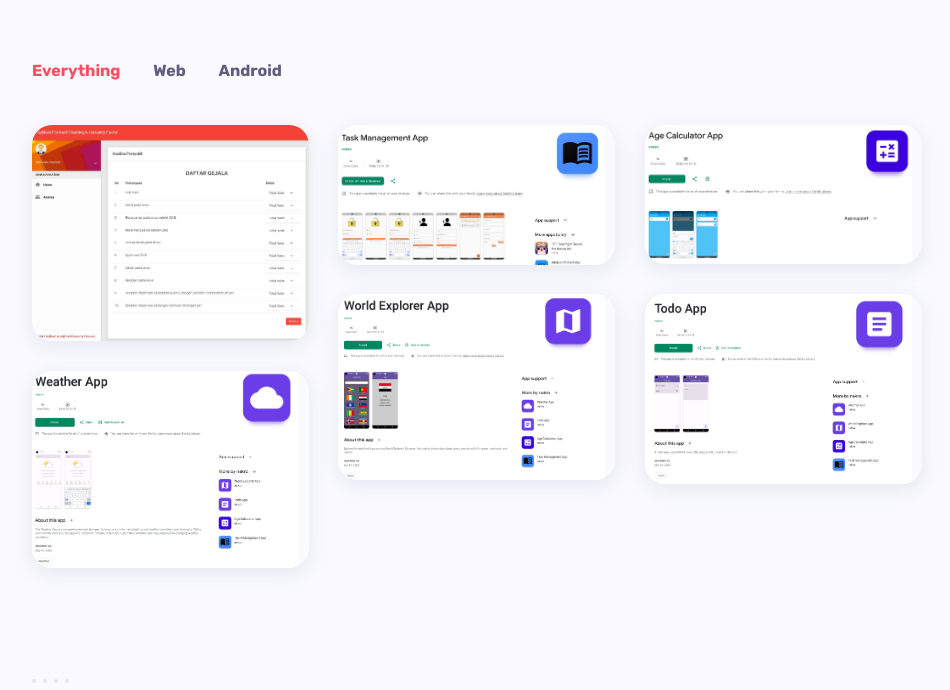
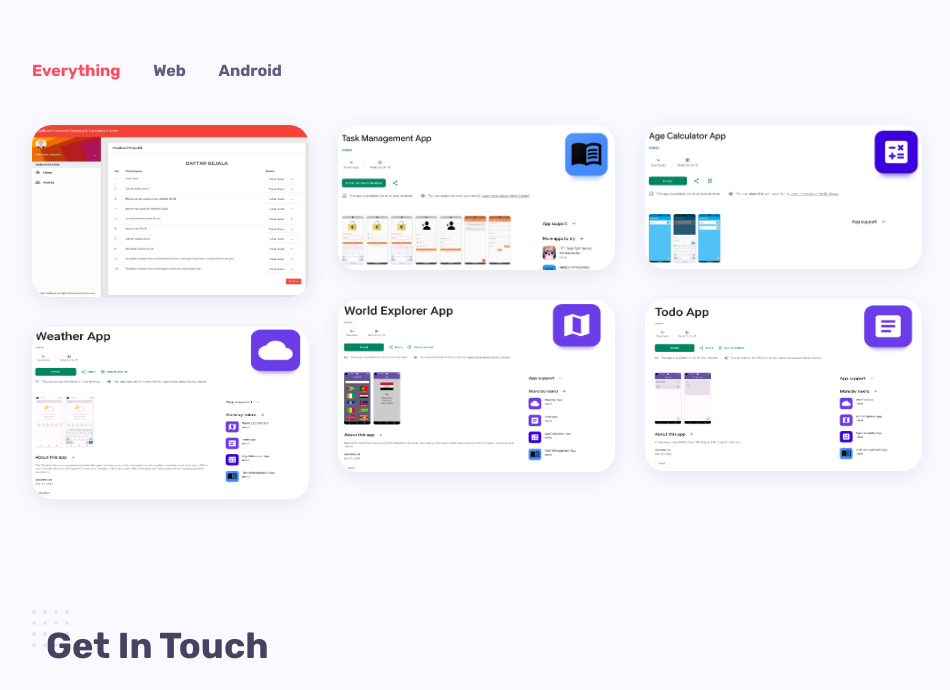
Before and after one commit to nekrophantom/portfolio, a plain HTML site: page index.html in a window 1280 px wide. Shown: the part 2342-3032 px from the top of the page, without its empty margins (218-1168 px from the left). Drawn offline with Linux system fonts and the light colour scheme.

Commit message:
fix: remarks django project & adjust image projects

```diff
--- a/index.html
+++ b/index.html
@@ -439,7 +439,7 @@
 								<span class="more-button"><i class="icon-options"></i></span>
 							</div>
 							<div class="thumb">
-								<img src="/images/projects/project1.JPG" alt="Portfolio-title" />
+								<img src="/images/projects/project1.JPG" alt="Portfolio-title" style="width: 100%; height: 100%;max-width: 330px;max-height: 172px;"/>
 								<div class="mask"></div>
 							</div>
 						</div>
@@ -463,7 +463,7 @@
 								<span class="more-button"><i class="icon-options"></i></span>
 							</div>
 							<div class="thumb">
-								<img src="/images/projects/project3.JPG" style="width: 100%; height: 100%;max-width: 267px;max-height: 300px;" alt="Portfolio-title" />
+								<img src="/images/projects/project3.JPG" style="width: 100%; height: 100%;max-width: 330px;max-height: 172px;" alt="Portfolio-title" />
 								<div class="mask"></div>
 							</div>
 						</div>
@@ -486,7 +486,7 @@
 								<span class="more-button"><i class="icon-options"></i></span>
 							</div>
 							<div class="thumb">
-								<img src="/images/projects/project4.JPG" style="width: 100%; height: 100%;max-width: 267px;max-height: 300px;" alt="Portfolio-title" />
+								<img src="/images/projects/project4.JPG" style="width: 100%; height: 100%;max-width: 330px;max-height: 172px;" alt="Portfolio-title" />
 								<div class="mask"></div>
 							</div>
 						</div>
@@ -509,7 +509,7 @@
 								<span class="more-button"><i class="icon-options"></i></span>
 							</div>
 							<div class="thumb">
-								<img src="/images/projects/project5.png" style="width: 100%; height: 100%;max-width: 267px;max-height: 300px;" alt="Portfolio-title" />
+								<img src="/images/projects/project5.png" style="width: 100%; height: 100%;max-width: 330px;max-height: 172px;" alt="Portfolio-title" />
 								<div class="mask"></div>
 							</div>
 						</div>
@@ -532,7 +532,7 @@
 								<span class="more-button"><i class="icon-options"></i></span>
 							</div>
 							<div class="thumb">
-								<img src="/images/projects/project6.png" style="width: 100%; height: 100%;max-width: 267px;max-height: 300px;" alt="Portfolio-title" />
+								<img src="/images/projects/project6.png" style="width: 100%; height: 100%;max-width: 330px;max-height: 172px;" alt="Portfolio-title" />
 								<div class="mask"></div>
 							</div>
 						</div>
@@ -556,7 +556,7 @@
 								<span class="more-button"><i class="icon-options"></i></span>
 							</div>
 							<div class="thumb">
-								<img src="/images/projects/project7.png" style="width: 100%; height: 100%;max-width: 267px;max-height: 300px;" alt="Portfolio-title" />
+								<img src="/images/projects/project7.png" style="width: 100%; height: 100%;max-width: 330px;max-height: 172px;" alt="Portfolio-title" />
 								<div class="mask"></div>
 							</div>
 						</div>
@@ -580,7 +580,7 @@
 								<span class="more-button"><i class="icon-options"></i></span>
 							</div>
 							<div class="thumb">
-								<img src="/images/projects/project8.png" style="width: 100%; height: 100%;max-width: 267px;max-height: 300px;" alt="Portfolio-title" />
+								<img src="/images/projects/project8.png" style="width: 100%; height: 100%;max-width: 330px;max-height: 172px;" alt="Portfolio-title" />
 								<div class="mask"></div>
 							</div>
 						</div>
```
